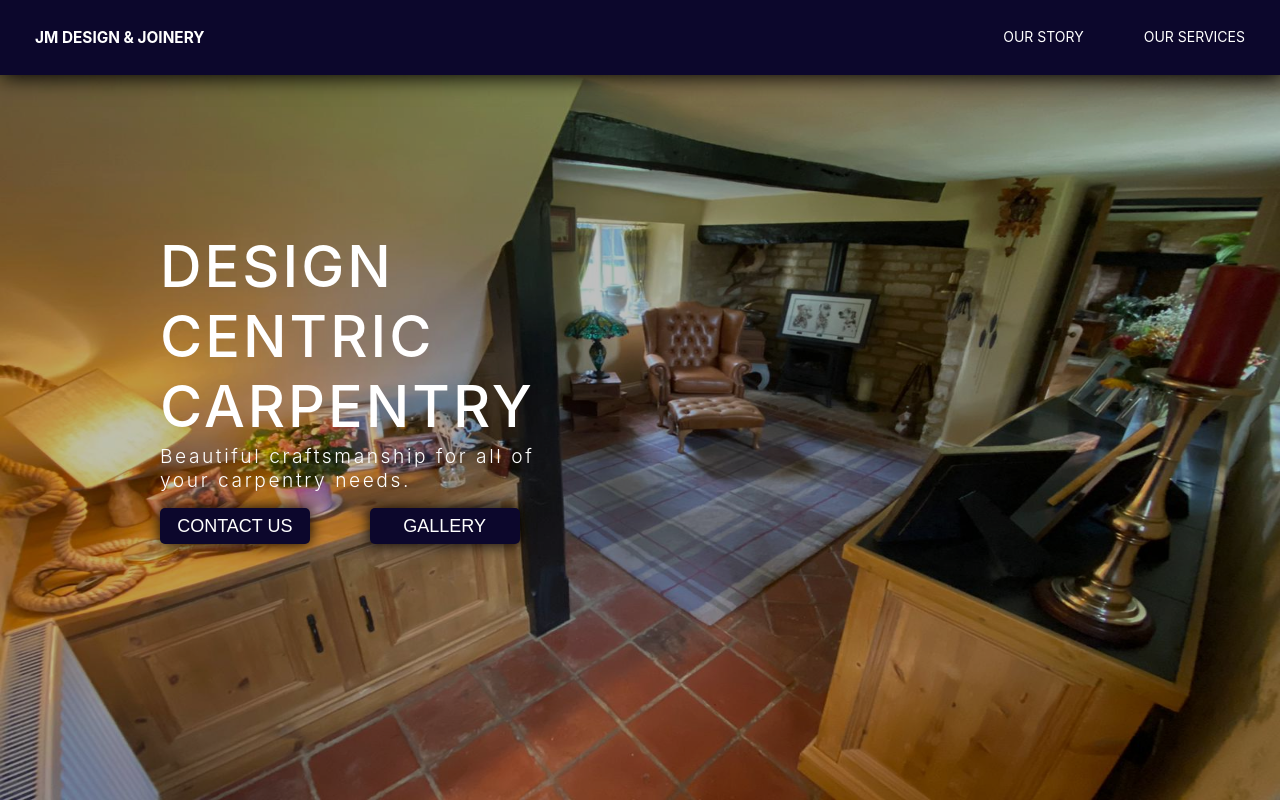
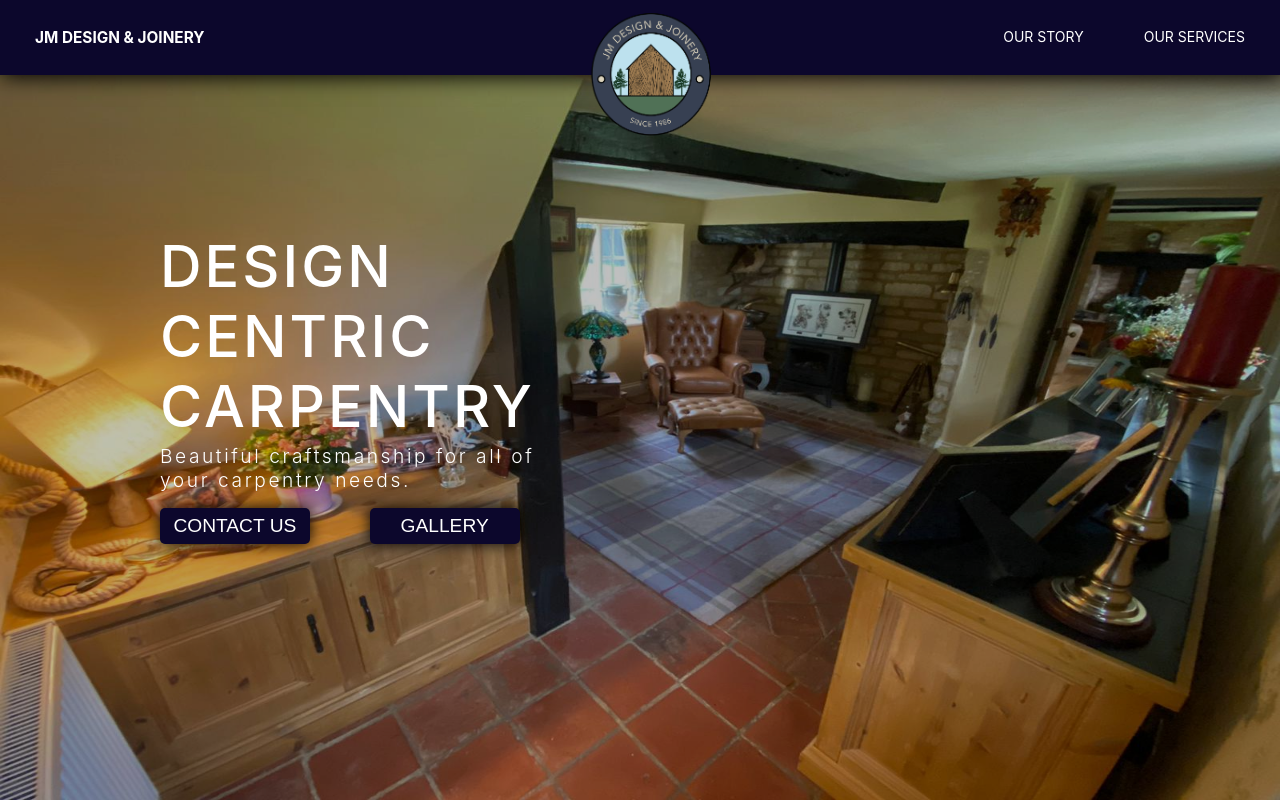
Before and after one commit to aprillialee/JMDesign-Joinery, a Next.js app: page / in a window 1280 px wide. Built offline with nearby package versions, Linux system fonts and the light colour scheme.

Commit message:
the logo has been added

```diff
--- a/components/homepage/HomeButton.js
+++ b/components/homepage/HomeButton.js
@@ -25,7 +25,7 @@ margin-right: 60px;
 
 const ButtonText = styled.label`
 color: white;
-font-size: 18px;
+font-size: 1.5vw;
 `
 
 
--- a/components/primitives/NavBar.js
+++ b/components/primitives/NavBar.js
@@ -6,6 +6,9 @@ function NavBar() {
   return(
     <NavBarStyled>
       <Title>JM DESIGN &#38; JOINERY</Title>
+      <LogoContainer>
+        <Logo src="./images/logo.png" alt="Logo"/>
+      </LogoContainer>
       <Burger/>
     </NavBarStyled>
   )
@@ -33,3 +36,24 @@ align-self: center;
 display: none;
 }
 `
+
+const LogoContainer = styled.div`
+width: 150px;
+height: 150px;
+margin-left: 45%;
+position: absolute;
+
+@media (max-width: 1000px){
+width: 80px;
+height: 80px;
+}
+
+@media (max-width: 450px){
+  margin-left: 40%;
+}
+`
+
+const Logo = styled.img`
+width: 100%;
+height: 100%;
+`
```
Also changed, not shown: public/images/logo.png (added).
